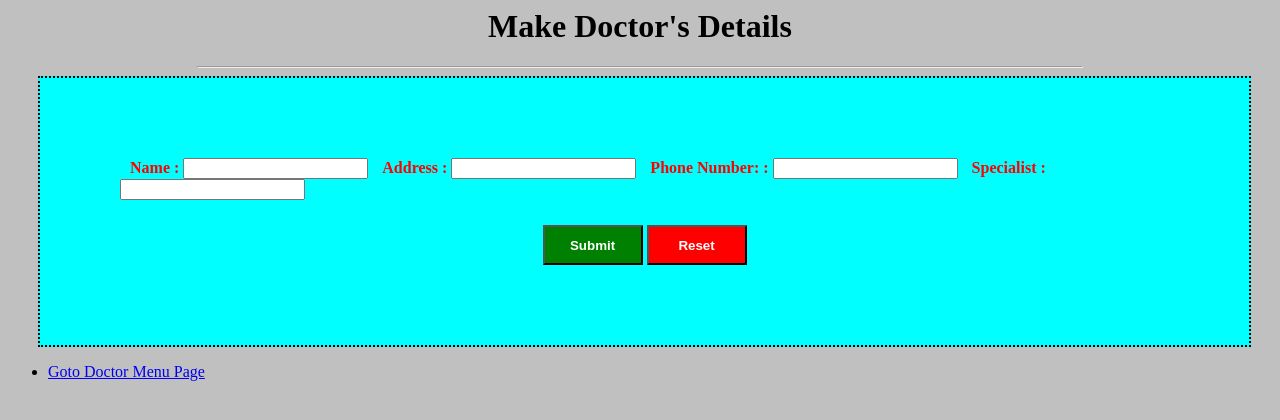
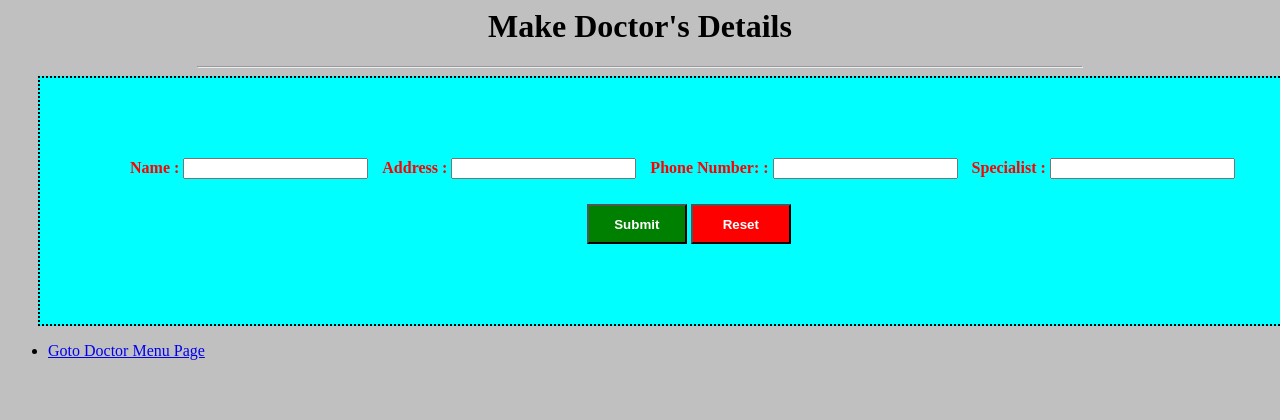
Before and after one commit to soujatyabhat/Dispensary-Management-System, a PHP site: page /doctor.php in a window 1280 px wide; the page is wider, and only the part inside the window is pictured. Shown: the top 420 px of that part. Run offline with PHP 8.4, Linux system fonts and the light colour scheme; the visitor is signed in with stand-in values (Sample User, id 1).

Commit message:
Second commit

```diff
--- /dev/null
+++ b/array.php
@@ -0,0 +1,4 @@
+<?php
+$student = array('abc','pqr');
+print_r($student);
+?>
--- a/login.php
+++ b/login.php
@@ -25,7 +25,7 @@
 				}
 			else
 				{
-					echo "<script> alert('Done'); </script>";
+					echo "<script> alert('Username or password is incurrect'); </script>";
 				}
 		}
 	}
@@ -44,7 +44,7 @@
 		<label> Password : </label> <input type="password" name="password" required>
 		<br>
 		<br>
-	<input type="submit" name="submit" name="Login"> <input type="reset" name = "Reset" value ="Reset">
+	<input type="submit" name="submit" name="Login" value = "Login"> <input type="reset" name = "Reset" value ="Reset">
 	</form>
 	</center>
 		<a href = "update_password.php"> <ul> <li> Change Password </li> </ol> </a>
--- a/style/c_appointment.css
+++ b/style/c_appointment.css
@@ -5,7 +5,7 @@ body
 form
 {
 	background-color:cyan;
-	width: 80%;
+	width: 90%;
 	padding:80px;
 	margin-left:20px;
 	border:2px dotted;
--- a/style/d_appointment.css
+++ b/style/d_appointment.css
@@ -6,7 +6,7 @@ form
 {
 	background-color:yellow;
 	padding-left:80px;
-	width : 83%;
+	width : 90%;
 	margin-left:30px;
 	border:2px dotted;
 }
--- a/style/doctor.css
+++ b/style/doctor.css
@@ -6,7 +6,7 @@ form
 {
 	background-color:cyan;
 	padding:80px;
-	width : 83%;
+	width : 90%;
 	margin-left:30px;
 	border:2px dotted;
 }
--- a/update_password.php
+++ b/update_password.php
@@ -35,6 +35,7 @@ function check ()
 	else
 		{
 			alert('Confirm password and new password not matched');
+			cp.value = np.value = "";
 			return false;
 		}
 }
```
